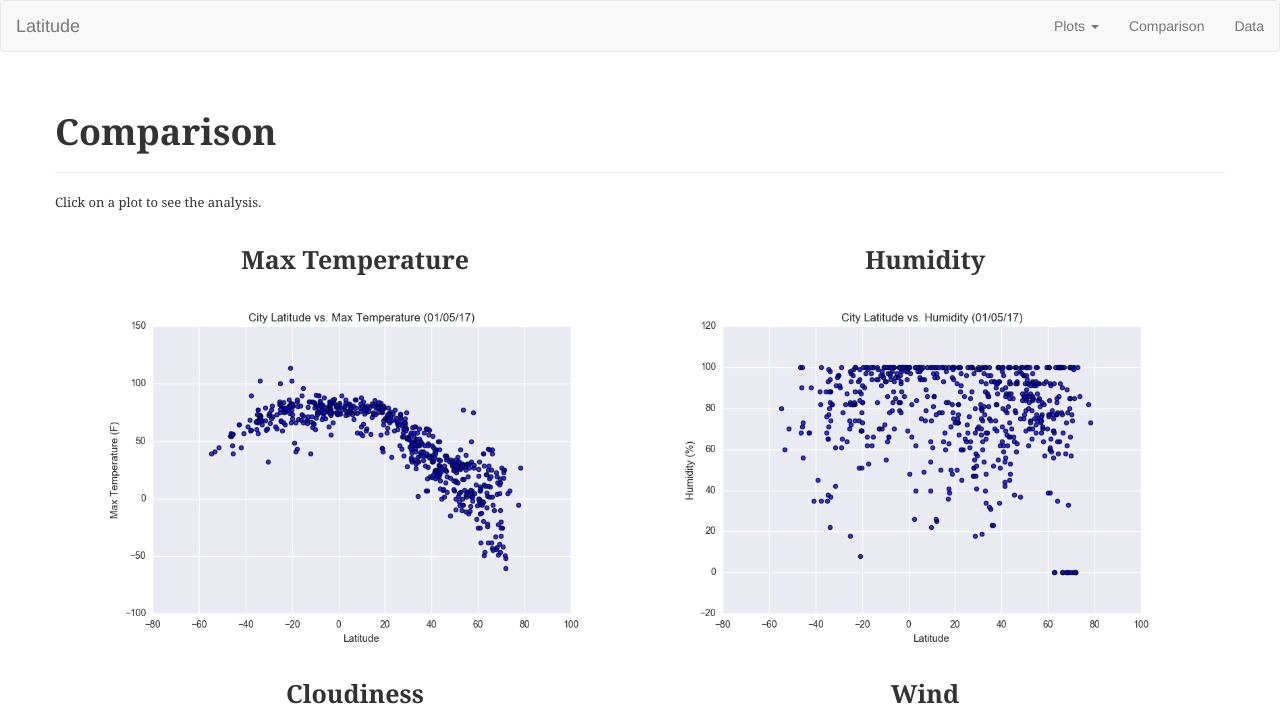
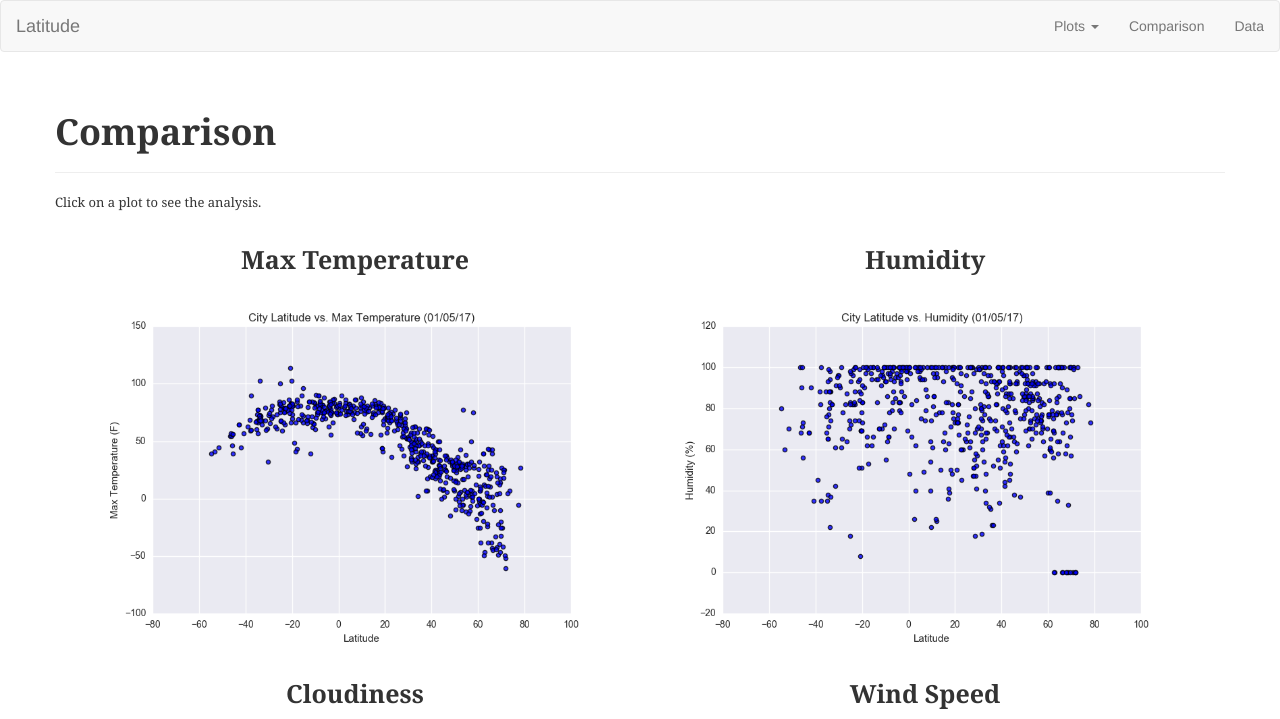
Before and after one commit to patesc/HW4, a plain HTML site: page HW9 HTML/comparisons.html in a window 1280 px wide. Shown: the top 719 px of the page. Drawn offline with nearby package versions, Linux system fonts and the light colour scheme.

Commit message:
added files

```diff
--- a/HW9 HTML/comparisons.html
+++ b/HW9 HTML/comparisons.html
@@ -76,7 +76,7 @@
             <hr class="visible-xs visible-sm">
         </div>
         <div class="col-md-6">
-            <h2 class="viz-header">Wind</h2>
+            <h2 class="viz-header">Wind Speed</h2>
               <a href="wind.html"><img src="images/WindSpeed.png" alt="Latitude vs. Wind Speed" class="img-responsive"></a>
             <hr class="visible-xs visible-sm">
         </div>
```
